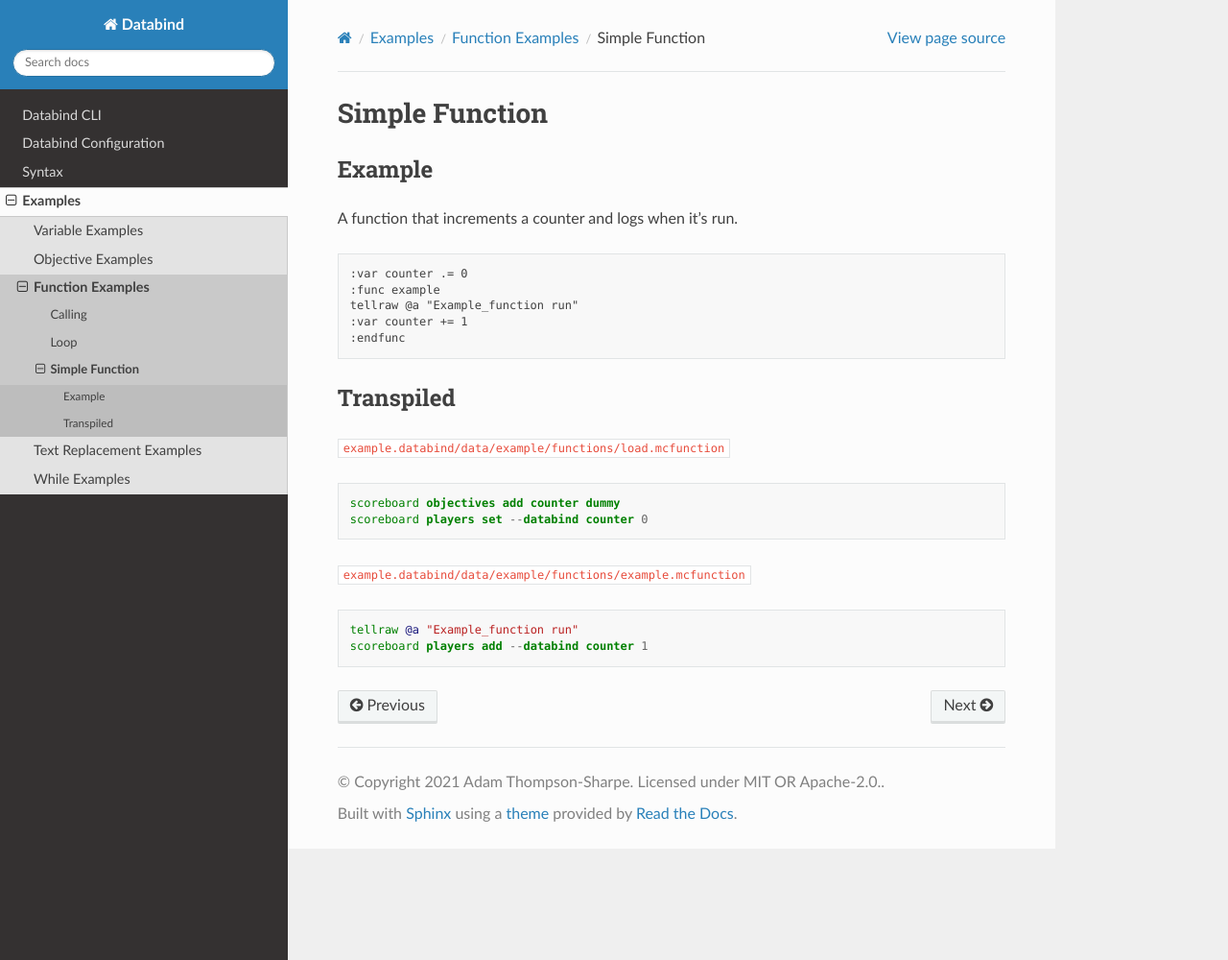
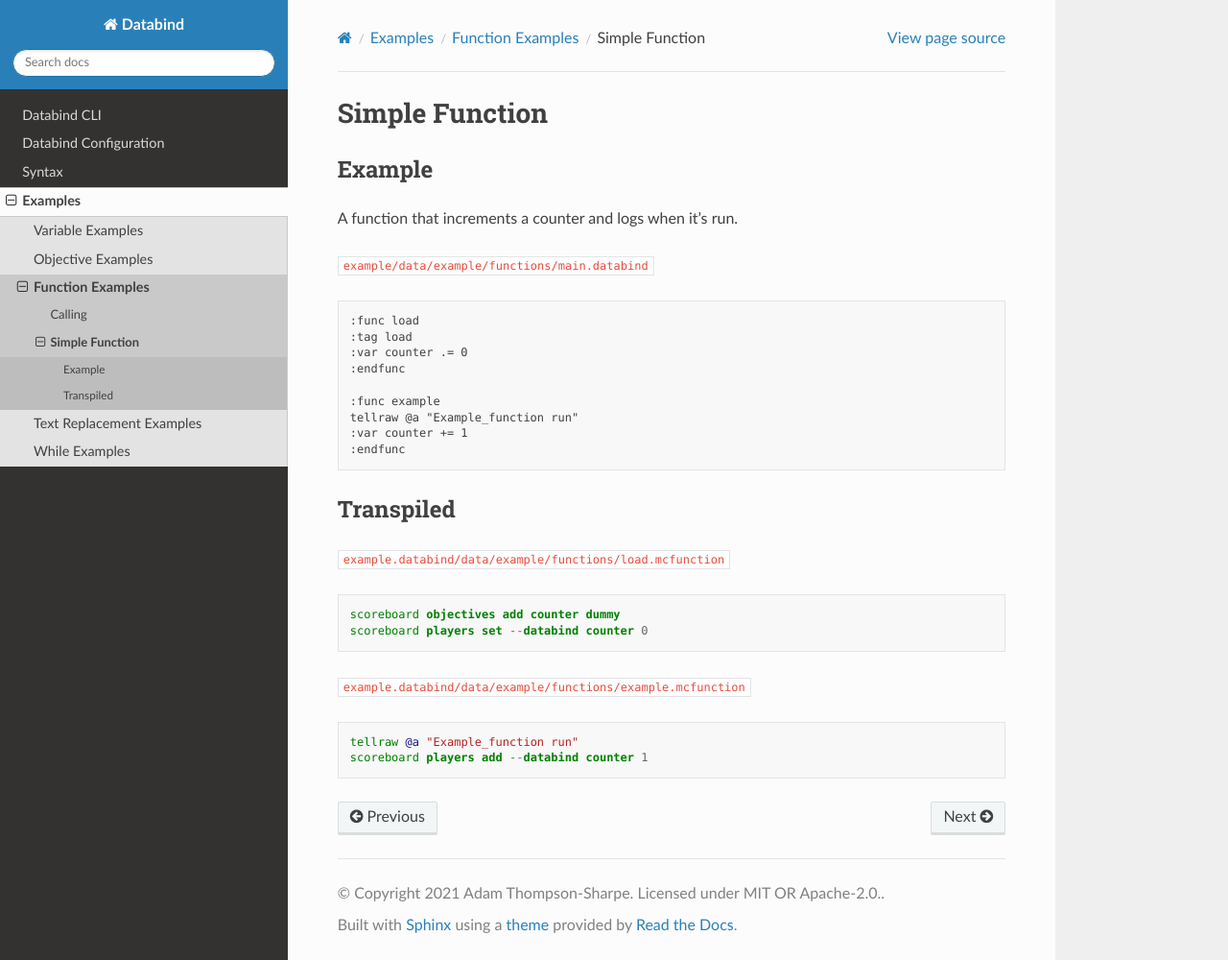
Before and after one commit to MysteryBlokHed/databind, a Sphinx documentation site: the page built from docs/examples/function_examples/simple_function.rst, in a window 1280 px wide and 1000 px high. Shown: the whole window at 96% size. Built offline with Sphinx 7.4.7 and the Read the Docs theme 2.0.0, drawn with Linux system fonts in a browser that asks for light colours.

Commit message:
Update docs examples

```diff
--- a/docs/examples/def_examples/long_execute.rst
+++ b/docs/examples/def_examples/long_execute.rst
@@ -23,7 +23,7 @@ Example
 Transpiled
 ----------
 
-``def_example.databind/data/loop/functions/load.mcfunction``
+``def_example.databind/data/loop/functions/tick.mcfunction``
 
 .. code-block:: mcfunction
 
--- a/docs/examples/function_examples/calling.rst
+++ b/docs/examples/function_examples/calling.rst
@@ -8,7 +8,7 @@ Different ways to call a function.
 
 Built into mcfunctions. Requires a namespace.
 
-``example/data/example/functions/load.databind``
+``example/data/example/functions/main.databind``
 
 .. code-block:: databind
 
@@ -24,7 +24,7 @@ Built into mcfunctions. Requires a namespace.
 Add namespaces to functions while transpiling.
 Allows more freedom with directory names.
 
-``example/data/example/functions/load.databind``
+``example/data/example/functions/main.databind``
 
 .. code-block:: databind
 
@@ -38,7 +38,7 @@ Transpiled, ``:call example_func`` becomes ``function example:example_func``.
 
 ``:call`` (explicit namespace)
 
-``example/data/example/functions/load.databind``
+``example/data/example/functions/main.databind``
 
 .. code-block:: databind
 
--- a/docs/examples/function_examples/simple_function.rst
+++ b/docs/examples/function_examples/simple_function.rst
@@ -6,9 +6,15 @@ Example
 
 A function that increments a counter and logs when it's run.
 
+``example/data/example/functions/main.databind``
+
 .. code-block:: databind
 
+   :func load
+   :tag load
    :var counter .= 0
+   :endfunc
+
    :func example
    tellraw @a "Example_function run"
    :var counter += 1
--- a/docs/examples/while_examples/for_loop.rst
+++ b/docs/examples/while_examples/for_loop.rst
@@ -6,17 +6,19 @@ A for loop-like while loop.
 Example
 -------
 
-``example/data/example/functions/load.databind``
+``example/data/example/functions/main.databind``
 
 .. code-block:: databind
 
+   :func load
+   :tag load
    :var i .= 10
-
    :while :tvar i matches 1..
    tellraw @a "Variable i is above 0"
    :var i -= 1
    :endwhile
    tellraw @a "Variable i is at 0"
+   :endfunc
 
 Transpiled
 ----------
--- a/docs/examples/while_examples/loop_until_false.rst
+++ b/docs/examples/while_examples/loop_until_false.rst
@@ -6,7 +6,7 @@ Use an integer as a boolean to loop until false.
 Example
 -------
 
-``example/data/example/functions/load.databind``
+``example/data/example/functions/main.databind``
 
 .. code-block:: databind
 
@@ -14,8 +14,6 @@ Example
    :while :tvar bool matches 1
    tellraw @a "Bool is true"
    :endwhile
-
-
 
 Transpiled
 ----------
```
Also changed, not shown: docs/examples/function_examples/loop.rst (deleted, +0 -51 lines).
